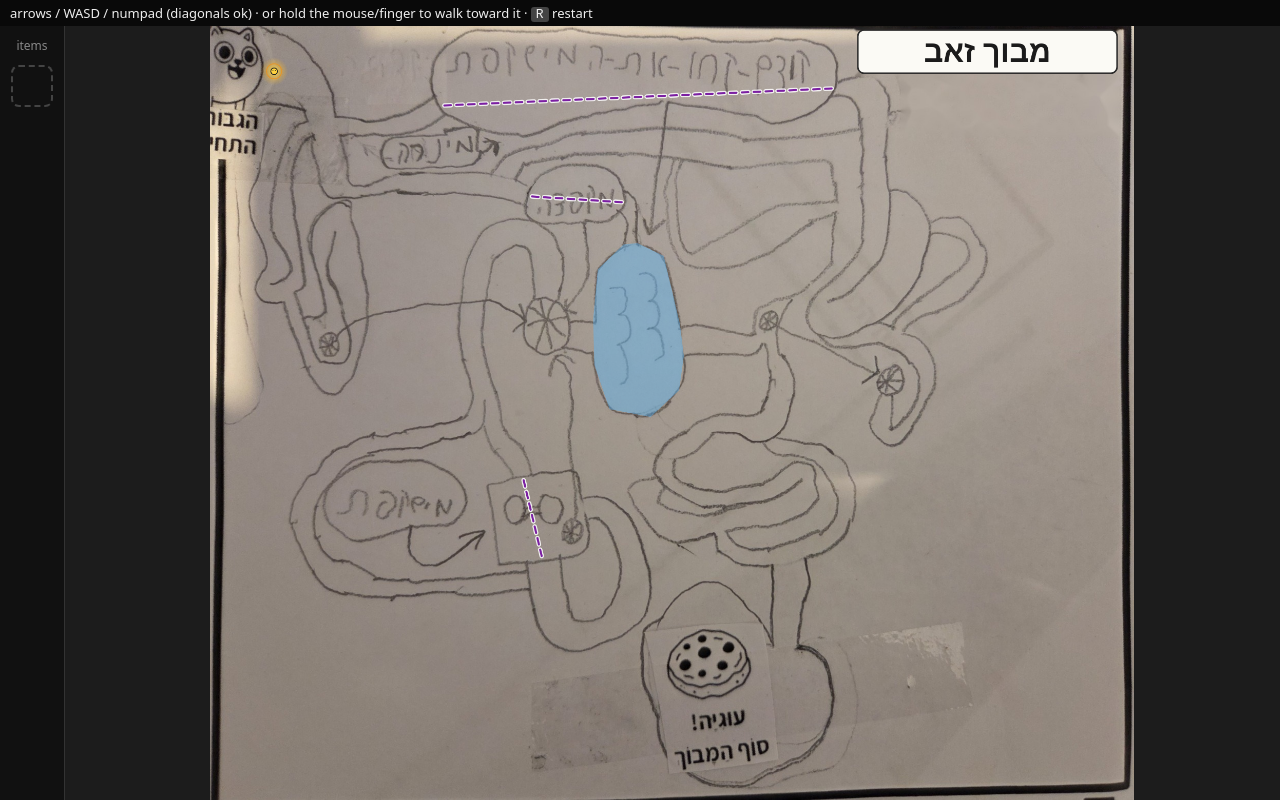
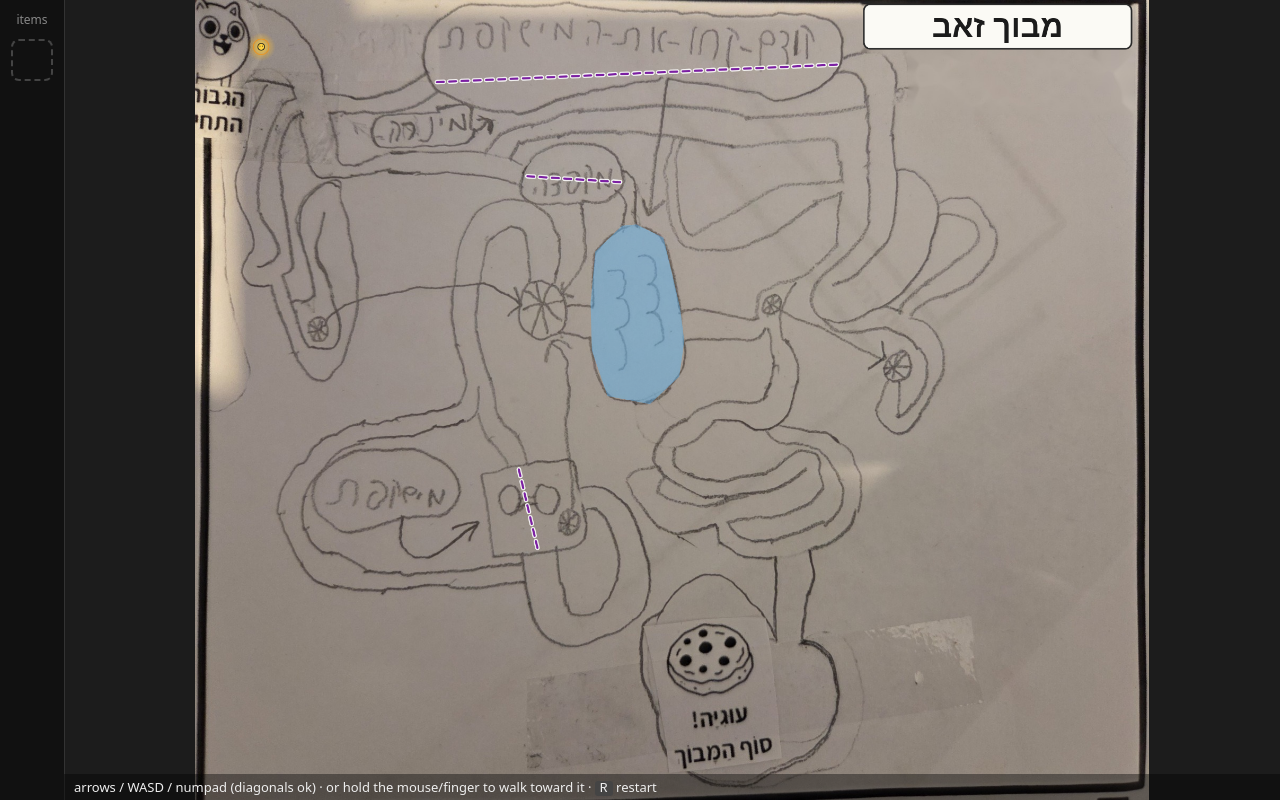
Before and after one commit to moladeyal/maze-annotator, a plain HTML site: page games/maze1/index.html in a window 1280 px wide. Drawn offline with Linux system fonts and the light colour scheme.

Commit message:
Game: move instruction bar to the bottom as a translucent, click-through overlay; maze uses full height
Co-Authored-By: Claude Sonnet 5.5 <noreply@anthropic.com>

```diff
--- a/games/maze1/index.html
+++ b/games/maze1/index.html
@@ -4,10 +4,10 @@
 <title>Maze</title>
 <style>
  html,body{margin:0;height:100%;background:#1c1c1c;color:#eee;font:14px/1.4 system-ui,sans-serif;overflow:hidden}
- #bar{position:absolute;top:0;left:0;right:0;height:26px;line-height:26px;padding:0 10px;background:#000a;z-index:2;font-size:13px;white-space:nowrap;overflow:hidden}
- #stage{position:absolute;top:26px;bottom:0;left:64px;right:0;display:flex;align-items:center;justify-content:center}
+ #bar{position:absolute;bottom:0;left:64px;right:0;height:26px;line-height:26px;padding:0 10px;background:rgba(0,0,0,.4);pointer-events:none;z-index:2;font-size:13px;white-space:nowrap;overflow:hidden}
+ #stage{position:absolute;top:0;bottom:0;left:64px;right:0;display:flex;align-items:center;justify-content:center}
  canvas{max-width:100%;max-height:100%;touch-action:none}
- #hud{position:absolute;top:26px;bottom:0;left:0;width:64px;background:#111;border-right:1px solid #333;display:flex;flex-direction:column;align-items:center;gap:10px;padding:12px 0}
+ #hud{position:absolute;top:0;bottom:0;left:0;width:64px;background:#111;border-right:1px solid #333;display:flex;flex-direction:column;align-items:center;gap:10px;padding:12px 0}
  #hud .lbl{color:#888;font-size:12px}
  .slot{position:relative;width:38px;height:38px;border-radius:8px;border:2px dashed #444;display:flex;align-items:center;justify-content:center}
  .slot.full{border:2px solid #4ac;background:#123}
@@ -15,7 +15,7 @@
  .slot.full:hover::after,.slot.full:focus::after{content:attr(data-tip);position:absolute;left:48px;top:50%;transform:translateY(-50%);background:#000;color:#fff;border:1px solid #4ac;border-radius:6px;padding:4px 10px;white-space:nowrap;direction:rtl;font-size:15px;z-index:5}
  .slot.pop{animation:pop .6s}
  @keyframes pop{0%{transform:scale(.3)}60%{transform:scale(1.35)}100%{transform:scale(1)}}
- #toast{position:absolute;left:78px;bottom:14px;background:#000d;border:1px solid #888;border-radius:8px;padding:5px 12px;direction:rtl;opacity:0;transition:opacity .25s;pointer-events:none;z-index:4}
+ #toast{position:absolute;left:78px;bottom:40px;background:#000d;border:1px solid #888;border-radius:8px;padding:5px 12px;direction:rtl;opacity:0;transition:opacity .25s;pointer-events:none;z-index:4}
  #toast.on{opacity:1}
  kbd{background:#444;border-radius:3px;padding:0 5px}
 </style></head><body>
```
Also changed, not shown: static/game.html (+4 -4 lines).
